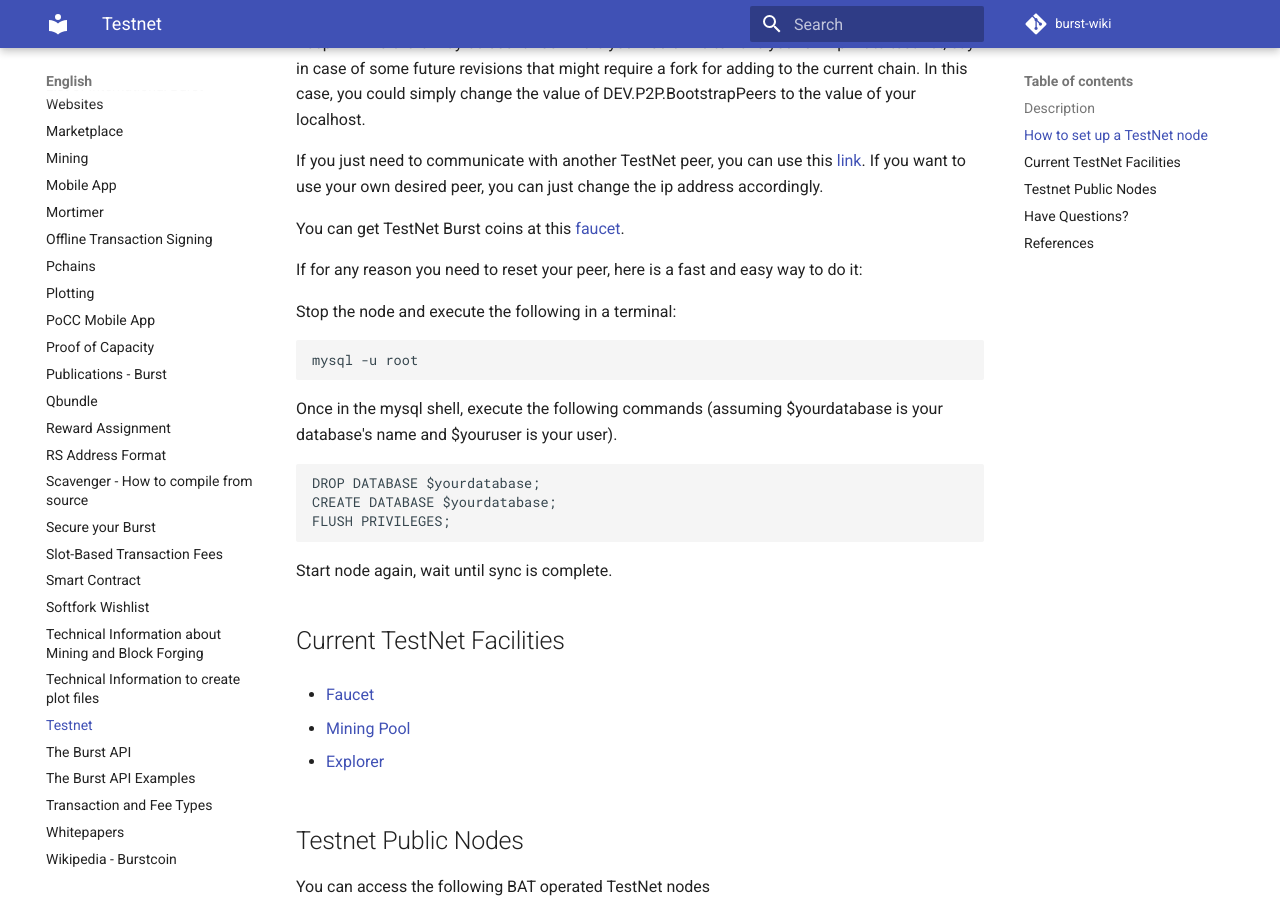
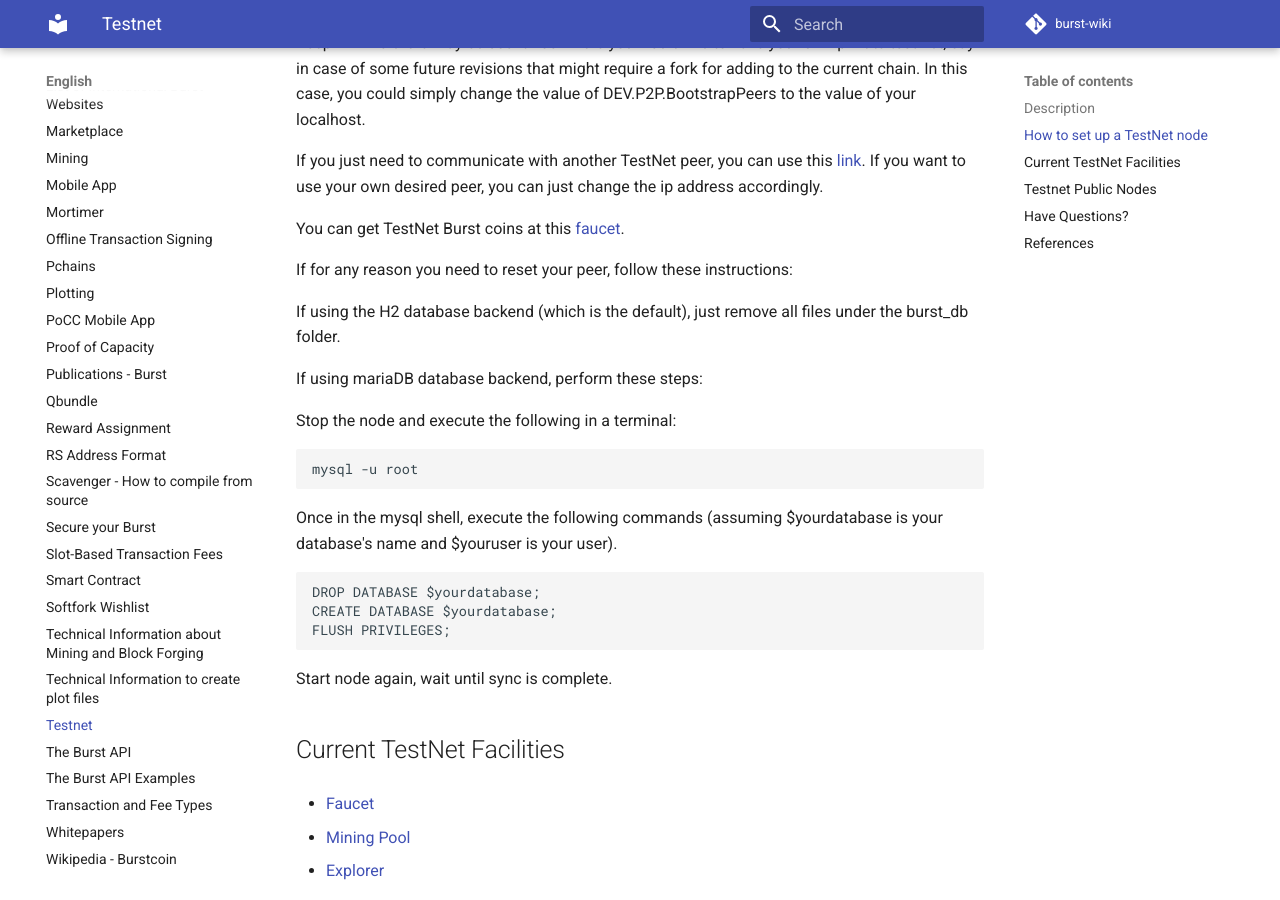
Before and after one commit to burst-apps-team/burst-wiki, an MkDocs documentation site: the page built from docs/en/testnet.md, in a window 1280 px wide and 900 px high, scrolled down 1349 px. Built offline with MkDocs 1.6.1 and Material for MkDocs 9.7.7, drawn with Linux system fonts in a browser that asks for light colours; comment, search, counter and statistics services are not loaded; old or Windows-style settings are respelled for this version of MkDocs.

Commit message:
Update testnet.md

`````diff
--- a/docs/en/testnet.md
+++ b/docs/en/testnet.md
@@ -58,7 +58,11 @@ If you just need to communicate with another TestNet peer, you can use this [lin
 
 You can get TestNet Burst coins at this [faucet](http://burstcoin.cc:7777/).
 
-If for any reason you need to reset your peer, here is a fast and easy way to do it:
+If for any reason you need to reset your peer, follow these instructions:
+
+If using the H2 database backend (which is the default), just remove all files under the burst_db folder.
+
+If using mariaDB database backend, perform these steps:
 
 Stop the node and execute the following in a terminal:
 ````
`````
